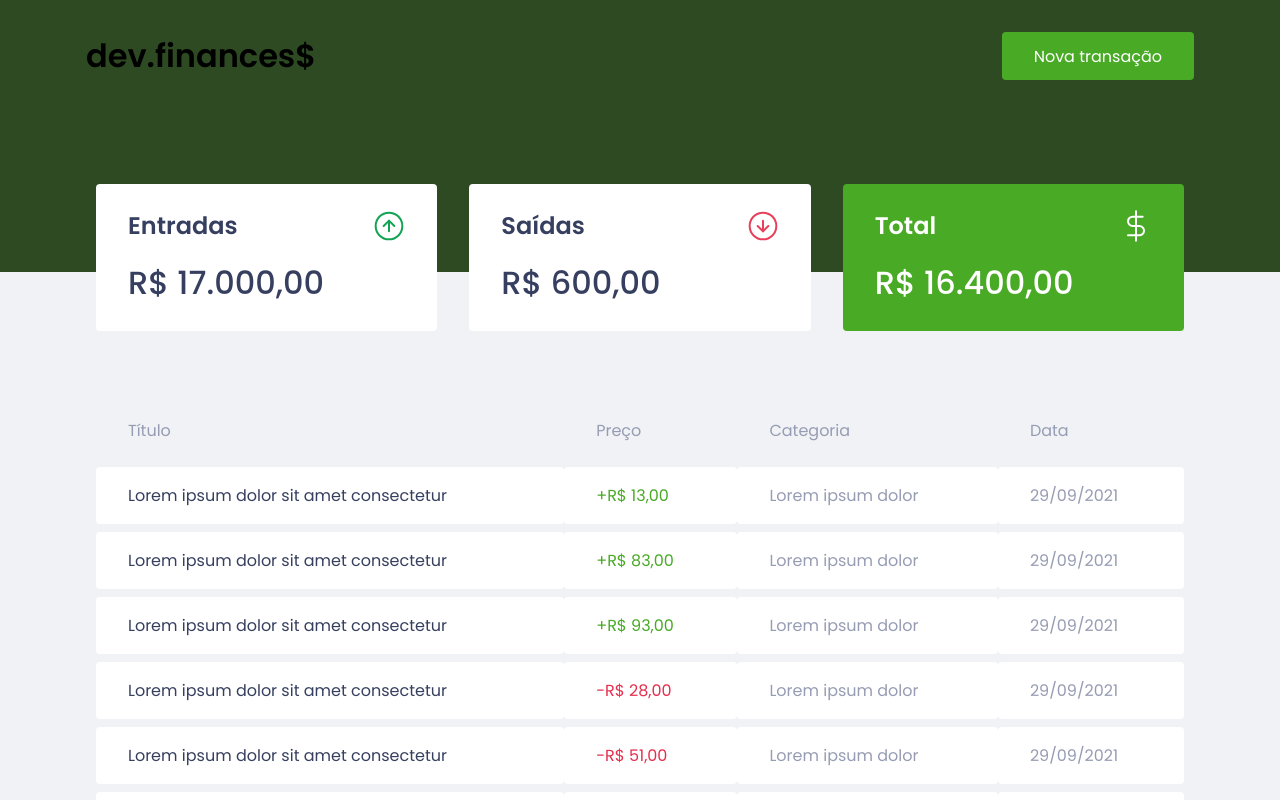
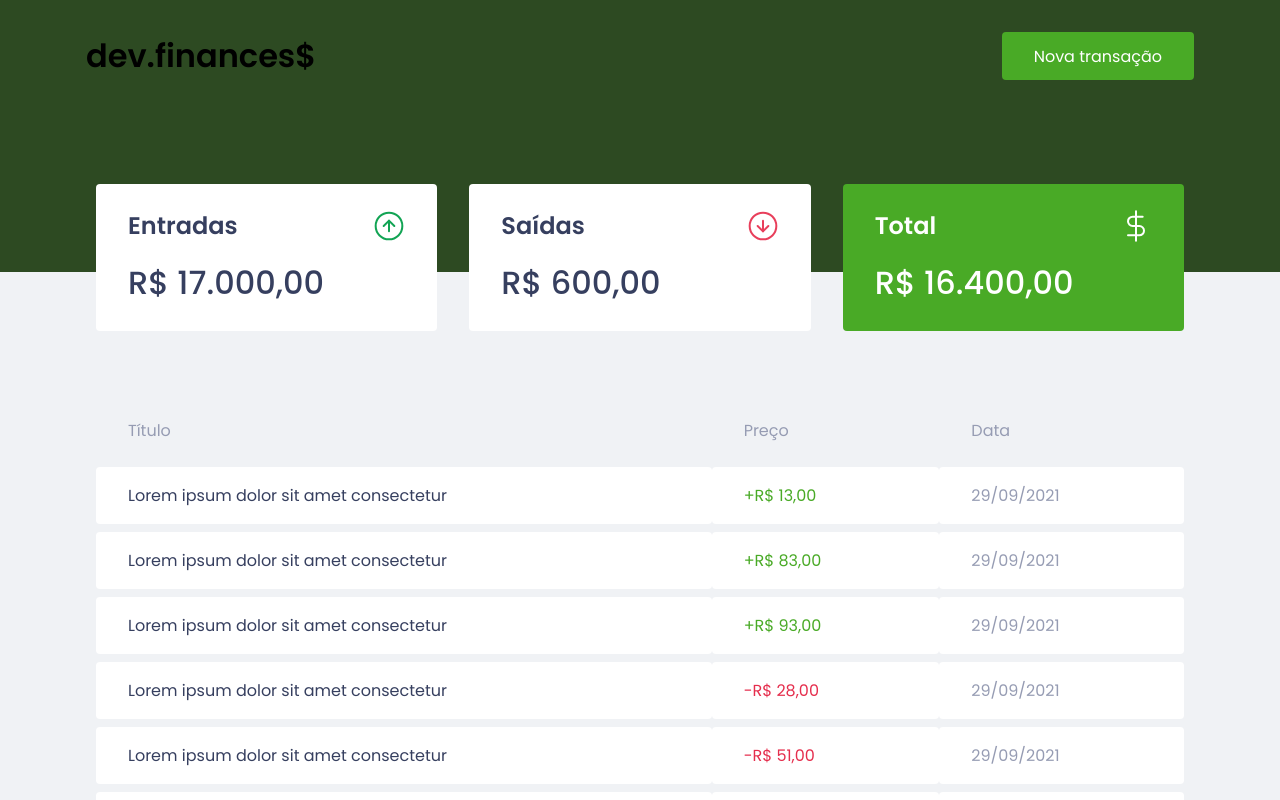
Before and after one commit to joaobispo2077/dev-finances, a Vue app: page / in a window 1280 px wide. Shown: the top 800 px of the page. Built offline with nearby package versions, Linux system fonts and the light colour scheme.

Commit message:
refactor: remove category

```diff
--- a/src/components/TransactionTable/TableRow.vue
+++ b/src/components/TransactionTable/TableRow.vue
@@ -4,7 +4,6 @@
     <td class="table-cell" :class="transaction.type">
       {{ amountPrefix }}{{ amountFormatted }}
     </td>
-    <td class="table-cell">{{ transaction.category }}</td>
     <td class="table-cell">{{ createdAtFormatted }}</td>
   </tr>
 </template>
@@ -17,7 +16,6 @@ export type Transaction = {
   id: string;
   title: string;
   amount: number;
-  category: string;
   createdAt: string;
   type: "income" | "outcome";
 };
--- a/src/components/TransactionTable/index.vue
+++ b/src/components/TransactionTable/index.vue
@@ -5,7 +5,6 @@
         <tr>
           <th class="table-head">Título</th>
           <th class="table-head">Preço</th>
-          <th class="table-head">Categoria</th>
           <th class="table-head">Data</th>
         </tr>
       </thead>
@@ -41,7 +40,6 @@ export default defineComponent({
         id: String(key),
         title: `Lorem ipsum dolor sit amet consectetur`,
         amount: Math.floor(Math.random() * 100),
-        category: `Lorem ipsum dolor`,
         createdAt: String(new Date()),
         type: Math.floor(Math.random() * 2) === 0 ? "income" : "outcome",
       })
@@ -58,6 +56,7 @@ export default defineComponent({
   margin-top: 4rem;
 
   overflow: scroll;
+  overflow-y: hidden;
   .transaction-table {
     width: 100%;
     border-spacing: 0 0.5rem;
```
